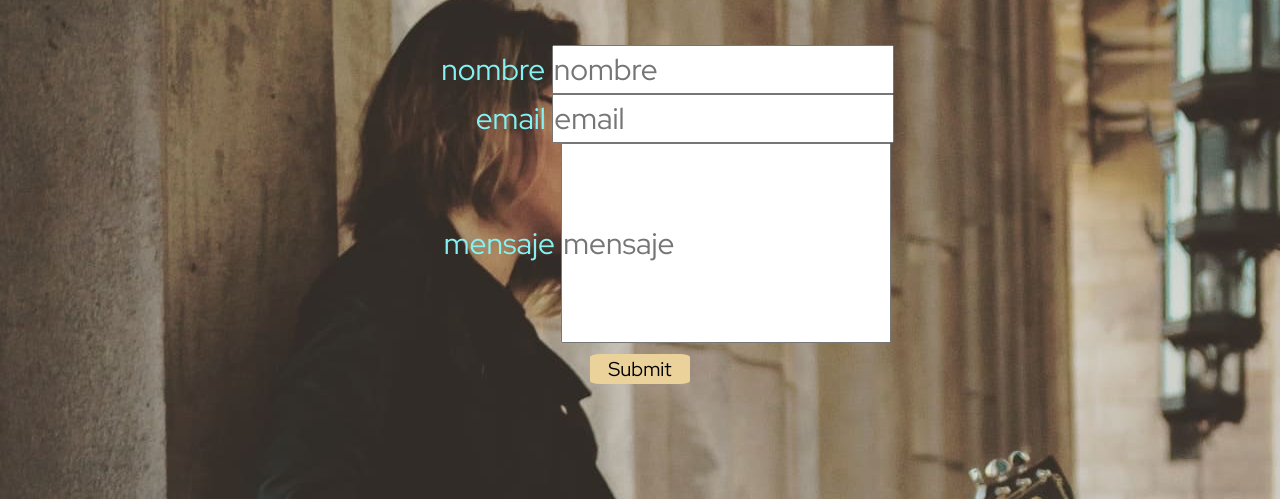
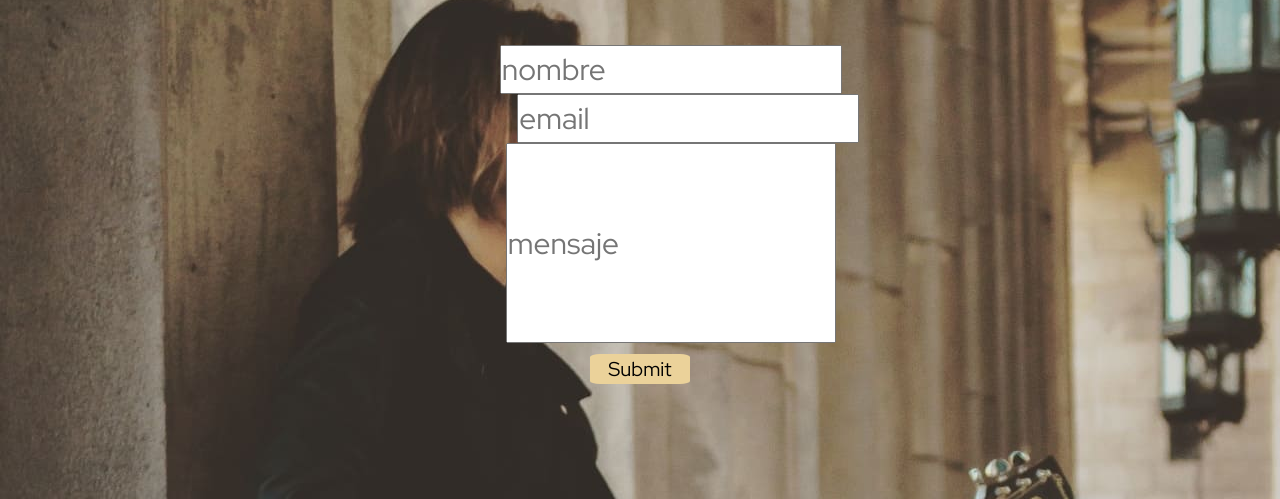
Before and after one commit to isasoul/Isa-Soul-web---proyecto-coder, a website: page pages/contacto.html in a window 1280 px wide. Shown: the part 301-800 px from the top of the page. Drawn offline with nearby package versions, Linux system fonts and the light colour scheme; a web font is replaced by a local one.

Commit message:
Update contacto.html
prueba quitando label de contacto

```diff
--- a/pages/contacto.html
+++ b/pages/contacto.html
@@ -38,15 +38,15 @@
         <h1 class="card__title--form">CONTACTAME!</h1>
         <form class="form__contact contactgrid" action="">
             <div class="nombre">
-                <label for="nombre">nombre</label>
+                <label for="nombre"></label>
                 <input type="text" placeholder="nombre">
             </div>
             <div class="mail">
-                <label for="email">email</label>
+                <label for="email"></label>
                 <input type="email" id="email" name="mail" placeholder="email">
             </div>
             <div class="mensaje" >
-                <label for="mensaje">mensaje</label>
+                <label for="mensaje"></label>
                 <input class="form__textarea" type="text" id="mensaje" placeholder="mensaje">
             </div>
             <input class="buttom__send send" type="submit">
```
